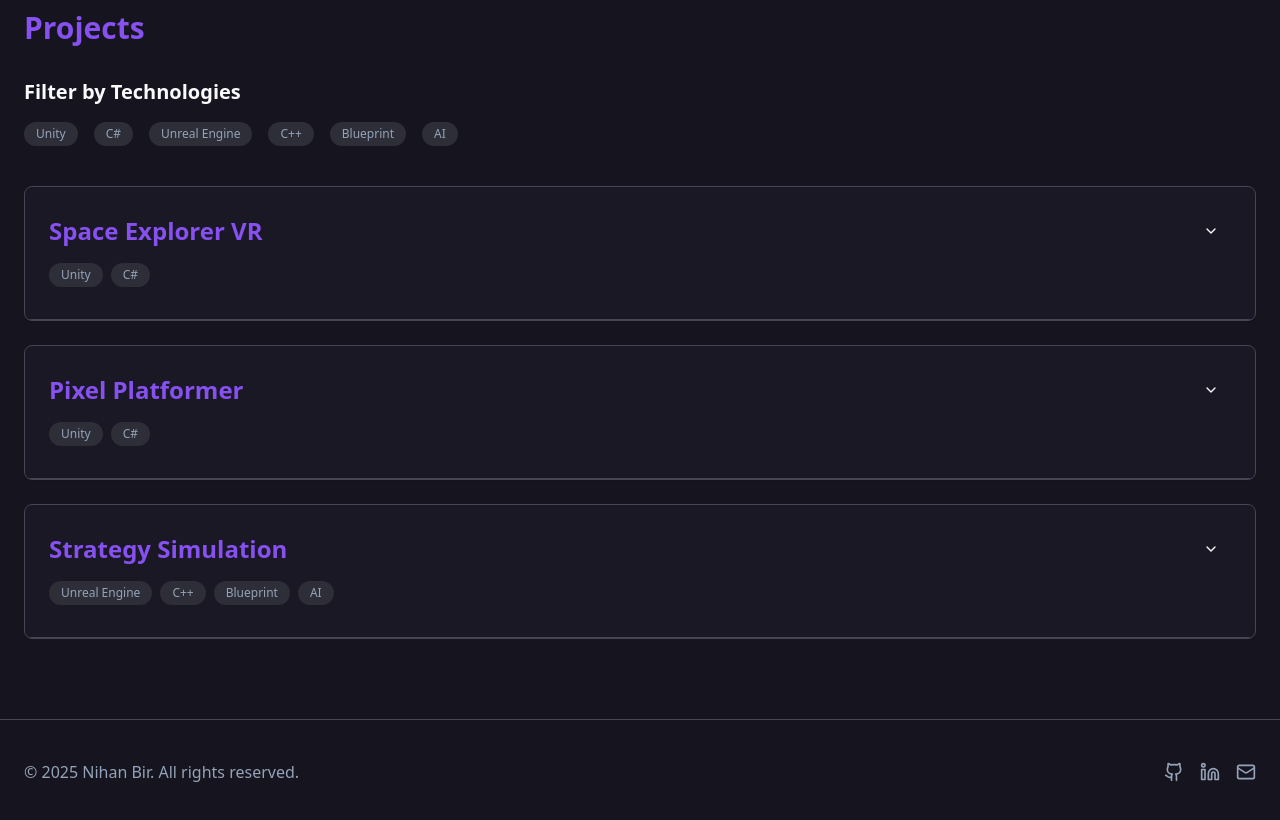
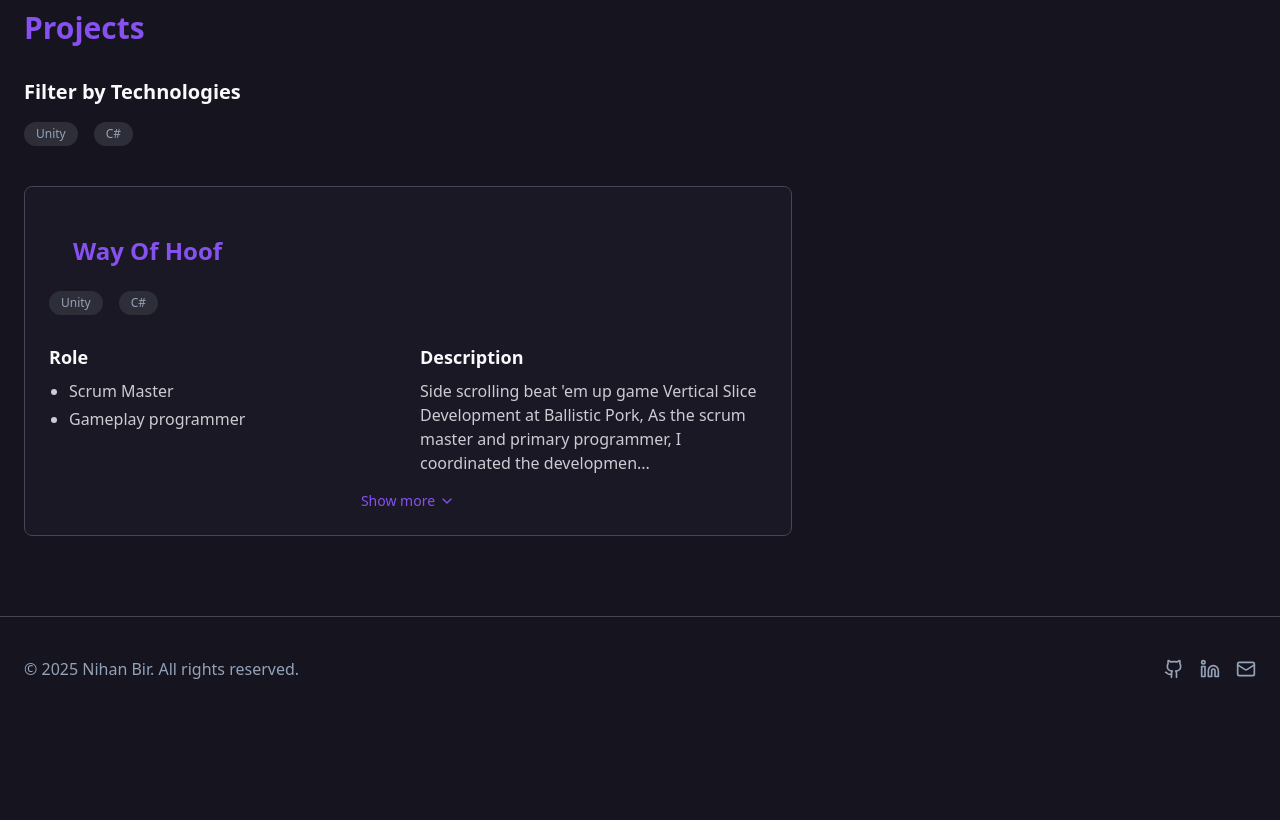
Before and after one commit to nihanbir/portfolio-website, a React (Vite) app: page / in a window 1280 px wide. Shown: the part 700-1520 px from the top of the page. After the commit the page ends 1421 px from the top, so only its background shows below. Built offline with nearby package versions, Linux system fonts and the light colour scheme.

Commit message:
Changes the card view to display Role and description

```diff
--- a/src/components/ProjectCard.tsx
+++ b/src/components/ProjectCard.tsx
@@ -1,54 +1,85 @@
-
-import React, { useState } from "react";
-import { Card, CardContent } from "@/components/ui/card";
-import { Button } from "@/components/ui/button";
-import { ChevronDown, ChevronUp, Github, Play, Code } from "lucide-react";
-import { Carousel, CarouselContent, CarouselItem, CarouselNext, CarouselPrevious } from "@/components/ui/carousel";
-import { Tabs, TabsContent, TabsList, TabsTrigger } from "@/components/ui/tabs";
+import React, {useState} from "react";
+import {Card, CardContent, CardHeader} from "@/components/ui/card";
+import {Button} from "@/components/ui/button";
+import {ChevronDown, ChevronUp, Github, Play, Code} from "lucide-react";
+import {Carousel, CarouselContent, CarouselItem, CarouselNext, CarouselPrevious} from "@/components/ui/carousel";
+import {Tabs, TabsContent, TabsList, TabsTrigger} from "@/components/ui/tabs";
 
 interface ProjectCardProps {
     project: {
         id: string;
         title: string;
-    description: string;
         technologies: string[];
+        role: {
+            title: string;
+            points: string[];
+        };
+        description: {
+            title: string;
+            content: string;
+        };
         images: { url: string; caption: string }[];
         videoUrl?: string;
         codeSnippets: { title: string; code: string; language: string }[];
         additionalText?: string;
         githubUrl?: string;
         playUrl?: string;
-  };
+    },
+    key?: string
 }
 
-const ProjectCard = ({ project }: ProjectCardProps) => {
+const ProjectCard = ({project, key}: ProjectCardProps) => {
+
     const [isExpanded, setIsExpanded] = useState(false);
     const [showCodeSnippets, setShowCodeSnippets] = useState(false);
     const [showAdditionalText, setShowAdditionalText] = useState(false);
 
     return (
-    <Card className={`mb-6 overflow-hidden transition-all duration-500 ${isExpanded ? "project-card-expanded" : "project-card-collapsed"}`}>
-      <CardContent className="p-0">
-        <div className="p-6 border-b border-border">
-          <div className="flex justify-between items-center">
-            <h3 className="text-2xl font-bold text-primary">{project.title}</h3>
-            <Button
-              variant="ghost"
-              size="icon"
-              onClick={() => setIsExpanded(!isExpanded)}
-              aria-label={isExpanded ? "Collapse project" : "Expand project"}
-            >
-              {isExpanded ? <ChevronUp /> : <ChevronDown />}
-            </Button>
-          </div>
+        <div
+            className={`w-full max-w-3xl rounded-lg border border-border bg-card shadow-sm transition-all`}>
+            <div className="p-6">
+                {/*<div className="flex justify-between items-center">*/}
+                <CardHeader className="text-2xl font-bold text-primary">{project.title}</CardHeader>
 
-          <div className="mt-3 flex flex-wrap">
+                <div className="flex flex-wrap gap-2 mb-5">
                     {project.technologies.map((tech) => (
                         <span key={tech} className="tech-tag bg-muted text-muted-foreground">
                               {tech}
                             </span>
                     ))}
                 </div>
+
+                <div className="grid grid-cols-1 md:grid-cols-2 gap-6">
+                    {/* Role section */}
+                    <div>
+                        <h4 className="text-lg font-semibold mb-2 text-card-foreground">{project.role.title}</h4>
+                        <ul className="list-disc pl-5 space-y-1 text-card-foreground/80">
+                            {project.role.points.map((point, index) => (
+                                <li key={index}>{point}</li>
+                            ))}
+                        </ul>
+                    </div>
+
+                    {/* Description section */}
+                    <div>
+                        <h4 className="text-lg font-semibold mb-2 text-card-foreground">{project.description.title}</h4>
+                        <p className="text-card-foreground/80">
+                            {isExpanded
+                                ? project.description.content
+                                : project.description.content.length > 150
+                                    ? `${project.description.content.substring(0, 150)}...`
+                                    : project.description.content}
+                        </p>
+                    </div>
+                </div>
+                <button
+                    onClick={() => setIsExpanded(!isExpanded)}
+                    className="flex items-center justify-center w-full mt-4 text-sm font-medium text-primary hover:text-primary/80 transition-colors"
+                    aria-expanded={isExpanded}
+                >
+                    <span className="mr-1">{isExpanded ? "Show less" : "Show more"}</span>
+                    {isExpanded ? <ChevronUp size={16}/> : <ChevronDown size={16}/>}
+                </button>
             </div>
 
             {isExpanded && (
@@ -73,8 +104,8 @@ const ProjectCard = ({ project }: ProjectCardProps) => {
                                             </CarouselItem>
                                         ))}
                                     </CarouselContent>
-                  <CarouselPrevious className="left-2" />
-                  <CarouselNext className="right-2" />
+                                    <CarouselPrevious className="left-2"/>
+                                    <CarouselNext className="right-2"/>
                                 </Carousel>
                             )}
                         </div>
@@ -94,10 +125,6 @@ const ProjectCard = ({ project }: ProjectCardProps) => {
                             </div>
                         )}
 
-            <div className="p-6 border-b border-border">
-              <h4 className="text-xl font-semibold mb-4">Description</h4>
-              <p className="text-muted-foreground">{project.description}</p>
-            </div>
 
                         {project.codeSnippets.length > 0 && (
                             <div className="p-6 border-b border-border">
@@ -109,14 +136,15 @@ const ProjectCard = ({ project }: ProjectCardProps) => {
                                         onClick={() => setShowCodeSnippets(!showCodeSnippets)}
                                         className="flex items-center"
                                     >
-                    <Code className="w-4 h-4 mr-2" />
+                                        <Code className="w-4 h-4 mr-2"/>
                                         {showCodeSnippets ? "Hide Code" : "Show Code"}
                                     </Button>
                                 </div>
 
                                 {showCodeSnippets && (
                                     <div className="mt-4 animate-fade-in">
-                    <Tabs defaultValue={project.codeSnippets[0].title.replace(/\s+/g, '-').toLowerCase()}>
+                                        <Tabs
+                                            defaultValue={project.codeSnippets[0].title.replace(/\s+/g, '-').toLowerCase()}>
                                             <TabsList className="mb-4">
                                                 {project.codeSnippets.map((snippet) => (
                                                     <TabsTrigger
@@ -169,7 +197,7 @@ const ProjectCard = ({ project }: ProjectCardProps) => {
                             {project.githubUrl && (
                                 <Button variant="outline" asChild>
                                     <a href={project.githubUrl} target="_blank" rel="noopener noreferrer">
-                    <Github className="w-4 h-4 mr-2" />
+                                        <Github className="w-4 h-4 mr-2"/>
                                         GitHub Repository
                                     </a>
                                 </Button>
@@ -178,7 +206,7 @@ const ProjectCard = ({ project }: ProjectCardProps) => {
                             {project.playUrl && (
                                 <Button asChild>
                                     <a href={project.playUrl} target="_blank" rel="noopener noreferrer">
-                    <Play className="w-4 h-4 mr-2" />
+                                        <Play className="w-4 h-4 mr-2"/>
                                         Play Game
                                     </a>
                                 </Button>
@@ -186,9 +214,8 @@ const ProjectCard = ({ project }: ProjectCardProps) => {
                         </div>
                     </div>
                 )}
-      </CardContent>
-    </Card>
-  );
+        </div>
+    )
 };
 
 export default ProjectCard;
--- a/src/components/Projects.tsx
+++ b/src/components/Projects.tsx
@@ -7,9 +7,21 @@ import { Button } from "@/components/ui/button";
 const projectsData = [
   {
     id: "1",
-    title: "Space Explorer VR",
-    description: "A virtual reality game that allows players to explore space and interact with celestial bodies. Features realistic physics and immersive environments.",
+    title: "Way Of Hoof",
     technologies: ["Unity", "C#"],
+    role:
+        {
+          title: "Role",
+          points: ["Scrum Master", "Gameplay programmer"]
+        },
+    description:
+      {
+        title: "Description",
+        content:
+            "Side scrolling beat 'em up game Vertical Slice Development at Ballistic Pork, As the scrum master and primary programmer, " +
+            "I coordinated the development of the vertical slice, working closely with artists, designers, and management to ensure the " +
+            "vision was realized."
+      },
     images: [
       {
         url: "https://images.unsplash.com/photo-1614732414444-096e5f1122d5?ixlib=rb-4.0.3&ixid=M3wxMjA3fDB8MHxwaG90by1wYWdlfHx8fGVufDB8fHx8fA%3D%3D&auto=format&fit=crop&w=1074&q=80",
@@ -66,186 +78,6 @@ public class GravityAttractor : MonoBehaviour
     additionalText: "This project was developed over a period of 8 months with a team of 3 developers. It won the Best VR Experience award at the Indie Game Festival 2023. The game features over 20 unique planets and celestial bodies, each with its own physics properties and environmental effects.\n\nOne of the biggest challenges was optimizing the performance for VR, which required custom shader development and efficient use of the Unity physics system. We also implemented a custom interaction system to make the experience more intuitive for players.",
     githubUrl: "https://github.com",
     playUrl: "https://play.example.com/space-explorer"
-  },
-  {
-    id: "2",
-    title: "Pixel Platformer",
-    description: "A 2D platformer game with retro pixel art aesthetics. Features procedurally generated levels, collectibles, and challenging obstacles.",
-    technologies: ["Unity", "C#"],
-    images: [
-      {
-        url: "https://images.unsplash.com/photo-1642352902570-9626d525442a?ixlib=rb-4.0.3&ixid=M3wxMjA3fDB8MHxwaG90by1wYWdlfHx8fGVufDB8fHx8fA%3D%3D&auto=format&fit=crop&w=1080&q=80",
-        caption: "Main character navigating platforms"
-      },
-      {
-        url: "https://images.unsplash.com/photo-1550745165-9bc0b252726f?ixlib=rb-4.0.3&ixid=M3wxMjA3fDB8MHxwaG90by1wYWdlfHx8fGVufDB8fHx8fA%3D%3D&auto=format&fit=crop&w=1080&q=80",
-        caption: "Collectibles and power-ups system"
-      }
-    ],
-    codeSnippets: [
-      {
-        title: "Player Controller",
-        language: "csharp",
-        code: `using UnityEngine;
-
-public class PlayerController : MonoBehaviour
-{
-    public float moveSpeed = 5f;
-    public float jumpForce = 10f;
-    private Rigidbody2D rb;
-    private bool isGrounded;
-
-    void Start()
-    {
-        rb = GetComponent<Rigidbody2D>();
-    }
-
-    void Update()
-    {
-        // Movement
-        float horizontalInput = Input.GetAxis("Horizontal");
-        rb.velocity = new Vector2(horizontalInput * moveSpeed, rb.velocity.y);
-
-        // Jump
-        if (Input.GetButtonDown("Jump") && isGrounded)
-        {
-            rb.AddForce(new Vector2(0f, jumpForce), ForceMode2D.Impulse);
-            isGrounded = false;
-        }
-    }
-
-    void OnCollisionEnter2D(Collision2D collision)
-    {
-        if (collision.gameObject.CompareTag("Ground"))
-        {
-            isGrounded = true;
-        }
-    }
-}`
-      },
-      {
-        title: "Level Generator",
-        language: "csharp",
-        code: `using UnityEngine;
-using System.Collections.Generic;
-
-public class LevelGenerator : MonoBehaviour
-{
-    public GameObject platformPrefab;
-    public int platformCount = 100;
-    public float levelWidth = 3f;
-    public float minY = 0.5f;
-    public float maxY = 3f;
-
-    void Start()
-    {
-        Vector3 spawnPosition = new Vector3();
-
-        for (int i = 0; i < platformCount; i++)
-        {
-            spawnPosition.y += Random.Range(minY, maxY);
-            spawnPosition.x = Random.Range(-levelWidth, levelWidth);
-
-            Instantiate(platformPrefab, spawnPosition, Quaternion.identity);
-        }
-    }
-}`
-      }
-    ],
-    additionalText: "Pixel Platformer was created during a 48-hour game jam. Despite the time constraints, we managed to implement procedural level generation and a tight control system. The art style was inspired by classic 90s platformers, with a modern twist in the gameplay mechanics.",
-    githubUrl: "https://github.com",
-    playUrl: "https://play.example.com/pixel-platformer"
-  },
-  {
-    id: "3",
-    title: "Strategy Simulation",
-    description: "A turn-based strategy game with resource management and city building mechanics. Players must build and expand their civilization while managing resources and defending against threats.",
-    technologies: ["Unreal Engine", "C++", "Blueprint", "AI"],
-    images: [
-      {
-        url: "https://images.unsplash.com/photo-1594044138450-25e4c1496d8f?ixlib=rb-4.0.3&ixid=M3wxMjA3fDB8MHxwaG90by1wYWdlfHx8fGVufDB8fHx8fA%3D%3D&auto=format&fit=crop&w=1080&q=80",
-        caption: "City building interface"
-      },
-      {
-        url: "https://images.unsplash.com/photo-1611329532992-0b7ba27d85fb?ixlib=rb-4.0.3&ixid=M3wxMjA3fDB8MHxwaG90by1wYWdlfHx8fGVufDB8fHx8fA%3D%3D&auto=format&fit=crop&w=1080&q=80",
-        caption: "Resource management system"
-      }
-    ],
-    codeSnippets: [
-      {
-        title: "Resource Manager",
-        language: "cpp",
-        code: `#include "ResourceManager.h"
-
-void AResourceManager::InitializeResources()
-{
-    Resources.Add(EResourceType::Wood, 100);
-    Resources.Add(EResourceType::Stone, 50);
-    Resources.Add(EResourceType::Food, 200);
-    Resources.Add(EResourceType::Gold, 25);
-}
-
-bool AResourceManager::HasEnoughResources(TMap<EResourceType, int32> Cost)
-{
-    for (const auto& Resource : Cost)
-    {
-        if (!Resources.Contains(Resource.Key) || Resources[Resource.Key] < Resource.Value)
-        {
-            return false;
-        }
-    }
-    return true;
-}
-
-void AResourceManager::ConsumeResources(TMap<EResourceType, int32> Cost)
-{
-    if (HasEnoughResources(Cost))
-    {
-        for (const auto& Resource : Cost)
-        {
-            Resources[Resource.Key] -= Resource.Value;
-        }
-    }
-}`
-      },
-      {
-        title: "AI Controller",
-        language: "cpp",
-        code: `#include "AIController.h"
-
-void AAIController::BeginPlay()
-{
-    Super::BeginPlay();
-
-    // Initialize behavior tree
-    if (BehaviorTree)
-    {
-        RunBehaviorTree(BehaviorTree);
-    }
-}
-
-void AAIController::UpdateAILogic()
-{
-    // Assess current situation
-    float ThreatLevel = CalculateThreatLevel();
-
-    // Determine optimal action
-    if (ThreatLevel > HighThreatThreshold)
-    {
-        FocusOnDefense();
-    }
-    else if (GetResources() > ExpansionResourceThreshold)
-    {
-        FocusOnExpansion();
-    }
-    else
-    {
-        FocusOnResourceGathering();
-    }
-}`
-      }
-    ],
-    githubUrl: "https://github.com"
   }
 ];
 
```
Lines whose indentation alone changed are shown as unchanged.
